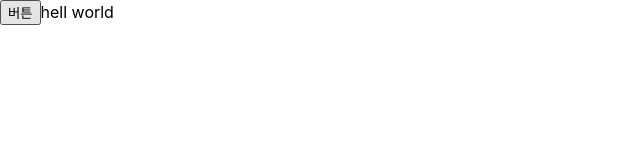
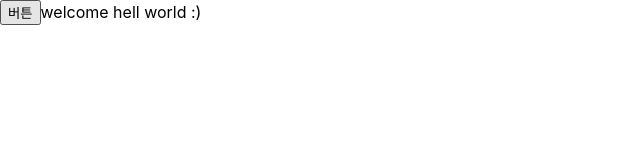
Before and after one commit to emily-hong/AnimalChat, a React (Create React App) app in the folder client/: page / in a window 1280 px wide. Shown: the top 160 px of the page, without its empty margins (0-640 px from the left). Built offline with nearby package versions, Linux system fonts and the light colour scheme.

Commit message:
홍현정6

```diff
--- a/client/src/App.js
+++ b/client/src/App.js
@@ -11,11 +11,10 @@ function App() {
   })
   }
 
-
-   return (
+  return (
     <div className="App">
       <button onClick={onclickButton} > 버튼 </button>
-       { isLogin ? 'hello world' : 'hell world' }
+      { isLogin ? 'hello world' : 'welcome hell world :)' }
     </div>
   );
 }
```
